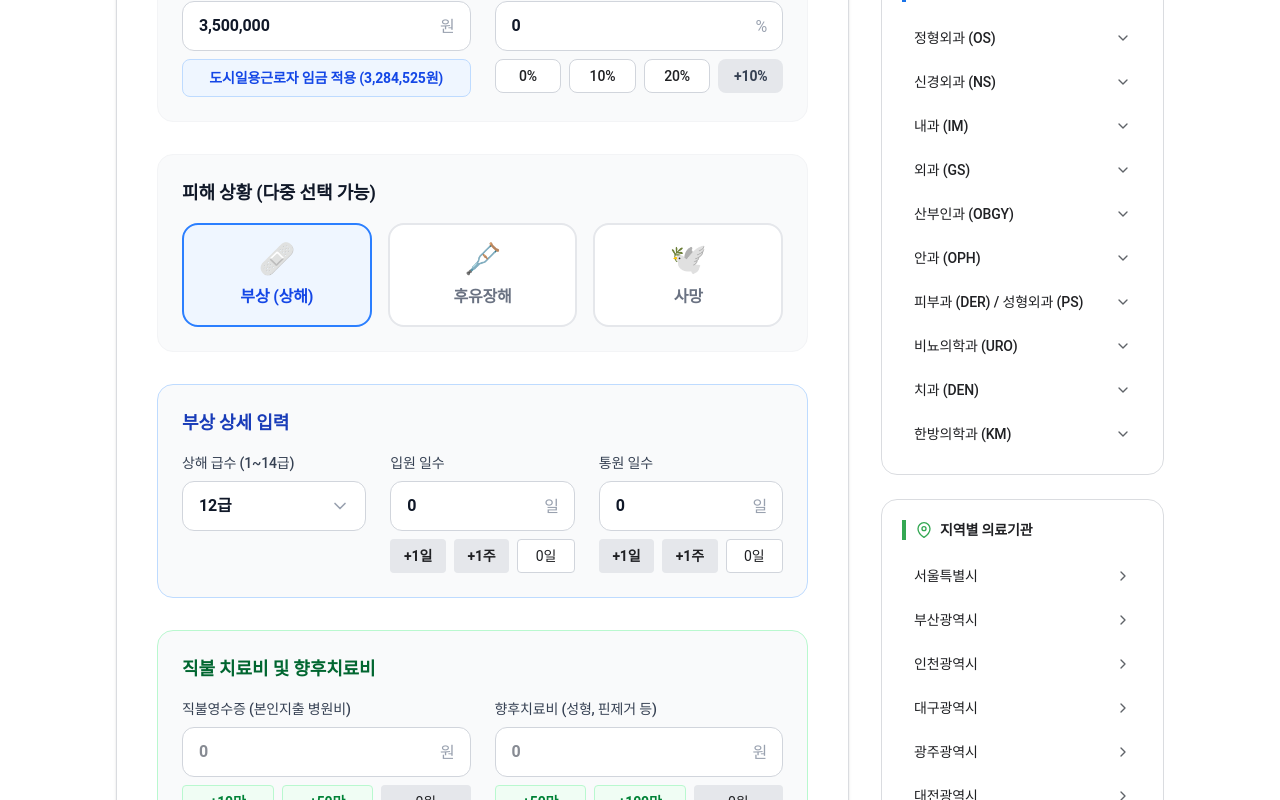
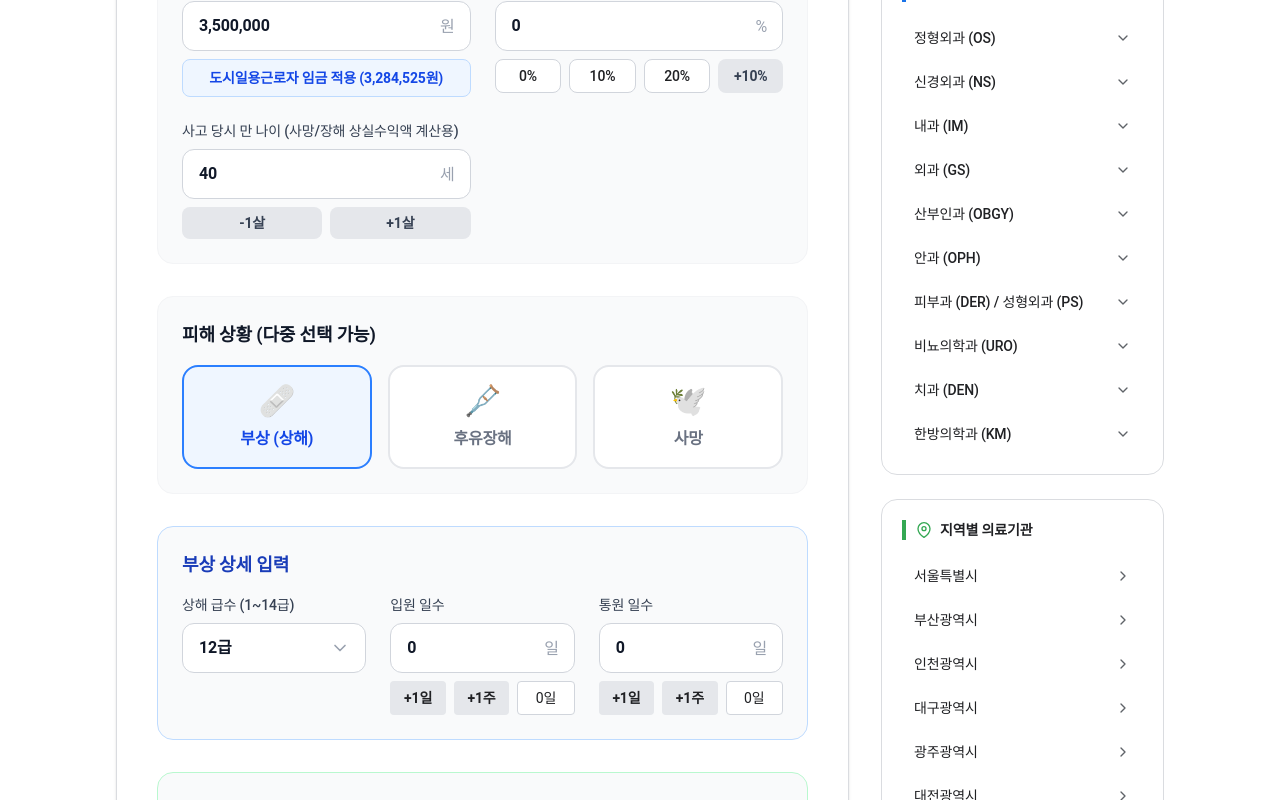
Before and after one commit to ksp-KWON/claimwworks-blog, a Next.js app: page /calculator/auto in a window 1280 px wide. Shown: the part 600-1400 px from the top of the page. Built offline with nearby package versions, Linux system fonts and the light colour scheme.

Commit message:
feat: complete logic fixes for death alimony, 1st gen medical, UI tweaks

```diff
--- a/src/components/calculator/auto/ExpertModeForm.tsx
+++ b/src/components/calculator/auto/ExpertModeForm.tsx
@@ -37,7 +37,7 @@ export default function ExpertModeForm() {
           <h3 className="font-bold text-lg mb-4 text-gray-900 dark:text-white">공통 기준 입력</h3>
           <div className="grid grid-cols-1 sm:grid-cols-2 gap-6">
             <div>
-              <label className="block text-sm font-medium text-gray-700 dark:text-gray-300 mb-2">월 평균 소득 (세후)</label>
+              <label className="block text-sm font-medium text-gray-700 dark:text-gray-300 mb-2">월 평균 소득 (세법상 입증 가능한 세후 소득 기준)</label>
               <div className="relative mb-2">
                 <input
                   type="text"
@@ -72,6 +72,22 @@ export default function ExpertModeForm() {
                 <button onClick={() => handleChange('faultRatio', 10)} className="flex-1 py-1.5 bg-white dark:bg-[#202124] border border-gray-300 dark:border-gray-600 rounded-lg text-sm font-medium hover:bg-gray-100 dark:hover:bg-gray-800">10%</button>
                 <button onClick={() => handleChange('faultRatio', 20)} className="flex-1 py-1.5 bg-white dark:bg-[#202124] border border-gray-300 dark:border-gray-600 rounded-lg text-sm font-medium hover:bg-gray-100 dark:hover:bg-gray-800">20%</button>
                 <button onClick={() => addValue('faultRatio', 10, 100)} className="flex-1 py-1.5 bg-gray-200 dark:bg-gray-700 text-gray-700 dark:text-gray-200 rounded-lg text-sm font-bold hover:bg-gray-300">+10%</button>
+              </div>
+            </div>
+            <div>
+              <label className="block text-sm font-medium text-gray-700 dark:text-gray-300 mb-2">사고 당시 만 나이 (사망/장해 상실수익액 계산용)</label>
+              <div className="relative mb-2">
+                <input
+                  type="number"
+                  value={data.ageAtAccident || ''}
+                  onChange={e => handleChange('ageAtAccident', Number(e.target.value))}
+                  className="w-full bg-white dark:bg-[#202124] border border-gray-300 dark:border-gray-700 rounded-xl py-3 pl-4 pr-10 text-gray-900 dark:text-white focus:ring-2 focus:ring-blue-500 focus:border-blue-500 font-bold"
+                />
+                <span className="absolute right-4 top-3.5 text-gray-400">세</span>
+              </div>
+              <div className="flex gap-2">
+                <button onClick={() => addValue('ageAtAccident', -1)} className="flex-1 py-1.5 bg-gray-200 dark:bg-gray-700 text-gray-700 dark:text-gray-200 rounded-lg text-sm font-bold hover:bg-gray-300">-1살</button>
+                <button onClick={() => addValue('ageAtAccident', 1)} className="flex-1 py-1.5 bg-gray-200 dark:bg-gray-700 text-gray-700 dark:text-gray-200 rounded-lg text-sm font-bold hover:bg-gray-300">+1살</button>
               </div>
             </div>
           </div>
@@ -113,7 +129,7 @@ export default function ExpertModeForm() {
               <div>
                 <label className="block text-sm font-medium text-gray-700 dark:text-gray-300 mb-2">상해 급수 (1~14급)</label>
                 <div className="relative">
-                  <select value={data.injuryGrade} onChange={e => handleChange('injuryGrade', Number(e.target.value))} className="appearance-none w-full bg-white dark:bg-[#202124] border border-gray-300 dark:border-gray-700 rounded-xl py-3 pl-4 pr-10 text-gray-900 dark:text-white font-bold focus:ring-2 focus:ring-blue-500">
+                  <select value={data.injuryGrade} onChange={e => handleChange('injuryGrade', Number(e.target.value))} className="appearance-none [&::-ms-expand]:hidden w-full bg-white dark:bg-[#202124] border border-gray-300 dark:border-gray-700 rounded-xl py-3 pl-4 pr-10 text-gray-900 dark:text-white font-bold focus:ring-2 focus:ring-blue-500">
                     {Array.from({length: 14}, (_, i) => i + 1).map(g => (
                       <option key={g} value={g}>{g}급</option>
                     ))}
@@ -189,7 +205,7 @@ export default function ExpertModeForm() {
           <h3 className="font-bold text-lg mb-4 text-green-800 dark:text-green-400">직불 치료비 및 향후치료비</h3>
           <div className="grid grid-cols-1 sm:grid-cols-2 gap-6">
             <div>
-              <label className="block text-sm font-medium text-gray-700 dark:text-gray-300 mb-2">직불영수증 (본인지출 병원비)</label>
+              <label className="block text-sm font-medium text-gray-700 dark:text-gray-300 mb-2">직불영수증 (병원 발행용 영수증 기준)</label>
               <div className="relative mb-2">
                 <input type="text" value={data.directReceipts ? formatCurrency(data.directReceipts) : ''} onChange={e => handleChange('directReceipts', parseCurrency(e.target.value))} placeholder="0" className="w-full bg-white dark:bg-[#202124] border border-gray-300 dark:border-gray-700 rounded-xl py-3 pl-4 pr-10 text-gray-900 dark:text-white font-bold focus:ring-2 focus:ring-green-500" />
                 <span className="absolute right-4 top-3.5 text-gray-400">원</span>
@@ -201,7 +217,7 @@ export default function ExpertModeForm() {
               </div>
             </div>
             <div>
-              <label className="block text-sm font-medium text-gray-700 dark:text-gray-300 mb-2">향후치료비 (성형, 핀제거 등)</label>
+              <label className="block text-sm font-medium text-gray-700 dark:text-gray-300 mb-2">향후치료비 (성형(흉터제거), 핀제거, 미경과 치료비 등)</label>
               <div className="relative mb-2">
                 <input type="text" value={data.futureTreatmentCost ? formatCurrency(data.futureTreatmentCost) : ''} onChange={e => handleChange('futureTreatmentCost', parseCurrency(e.target.value))} placeholder="0" className="w-full bg-white dark:bg-[#202124] border border-gray-300 dark:border-gray-700 rounded-xl py-3 pl-4 pr-10 text-gray-900 dark:text-white font-bold focus:ring-2 focus:ring-green-500" />
                 <span className="absolute right-4 top-3.5 text-gray-400">원</span>
--- a/src/components/calculator/auto/calculator-types.ts
+++ b/src/components/calculator/auto/calculator-types.ts
@@ -16,7 +16,8 @@ export interface AutoInsuranceData {
   disabilityRate: number; // 맥브라이드 장해율 (%)
   disabilityYears: number; // 한시장해 기간(년) (0이면 영구장해)
 
-  // 사망 관련 (현재는 나이 무관하게 고정 위자료 처리 중이므로 제거)
+  // 사망 관련
+  ageAtAccident: number;
 
   // 추가/기타 지출
   directReceipts: number; // 직불영수증
@@ -37,6 +38,8 @@ export const initialAutoData: AutoInsuranceData = {
   disabilityRate: 0,
   disabilityYears: 0,
 
+  ageAtAccident: 40,
+
   directReceipts: 0,
   futureTreatmentCost: 0,
 };
--- a/src/components/calculator/medical/ExpertMedicalForm.tsx
+++ b/src/components/calculator/medical/ExpertMedicalForm.tsx
@@ -32,7 +32,7 @@ export default function ExpertMedicalForm() {
                 <select
                   value={data.generation}
                   onChange={e => handleChange('generation', Number(e.target.value))}
-                  className="appearance-none w-full bg-white dark:bg-[#202124] border border-gray-300 dark:border-gray-700 rounded-xl py-3 pl-4 pr-10 text-gray-900 dark:text-white focus:ring-2 focus:ring-green-500 font-bold"
+                  className="appearance-none [&::-ms-expand]:hidden w-full bg-white dark:bg-[#202124] border border-gray-300 dark:border-gray-700 rounded-xl py-3 pl-4 pr-10 text-gray-900 dark:text-white focus:ring-2 focus:ring-green-500 font-bold"
                 >
                   <option value={1}>1세대 (2009년 8월 이전 - 100% 보상)</option>
                   <option value={2}>2세대 (2009.8 ~ 2017.3 - 90% 보상)</option>
@@ -50,7 +50,7 @@ export default function ExpertMedicalForm() {
                 <select
                   value={data.treatmentType}
                   onChange={e => handleChange('treatmentType', e.target.value as TreatmentType)}
-                  className="appearance-none w-full bg-white dark:bg-[#202124] border border-gray-300 dark:border-gray-700 rounded-xl py-3 pl-4 pr-10 text-gray-900 dark:text-white focus:ring-2 focus:ring-green-500 font-bold"
+                  className="appearance-none [&::-ms-expand]:hidden w-full bg-white dark:bg-[#202124] border border-gray-300 dark:border-gray-700 rounded-xl py-3 pl-4 pr-10 text-gray-900 dark:text-white focus:ring-2 focus:ring-green-500 font-bold"
                 >
                   <option value="inpatient">입원</option>
                   <option value="outpatient">통원 (외래)</option>
@@ -61,7 +61,7 @@ export default function ExpertMedicalForm() {
               </div>
             </div>
 
-            {data.treatmentType === 'outpatient' && (
+            {data.treatmentType === 'outpatient' && data.generation > 1 && (
               <div className="sm:col-span-2 mt-2">
                 <label className="block text-sm font-medium text-gray-700 dark:text-gray-300 mb-2">병원 규모 (통원 공제금액 계산용)</label>
                 <div className="grid grid-cols-1 sm:grid-cols-3 gap-2">
```
Also changed, not shown: src/components/calculator/auto/AutoCalculatorResult.tsx (+23 -6 lines).
